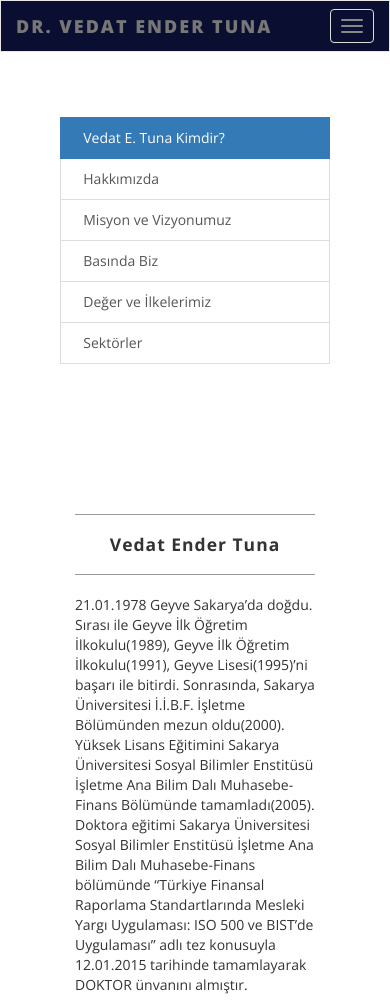
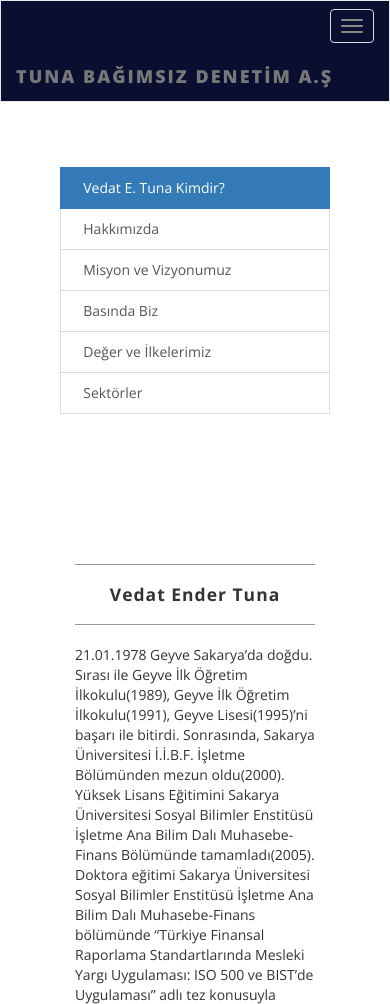
Before and after one commit to tunabd54/tunabd54.github.io, a plain HTML site: page about.html in a window 390 px wide. Shown: the top 1004 px of the page. Drawn offline with nearby package versions, Linux system fonts and the light colour scheme.

Commit message:
Update mobile title

```diff
--- a/about.html
+++ b/about.html
@@ -51,7 +51,7 @@
                 <span class="icon-bar"></span>
             </button>
             <!-- navbar-brand is hidden on larger screens, but visible when the menu is collapsed -->
-            <a class="navbar-brand" href="index.html">DR. VEDAT ENDER TUNA</a>
+            <a class="navbar-brand" href="index.html">TUNA BAĞIMSIZ DENETİM A.Ş</a>
         </div>
         <!-- Collect the nav links, forms, and other content for toggling -->
         <div class="collapse navbar-collapse" id="bs-example-navbar-collapse-1">
```
Also changed, not shown: articles.html (+1 -1 lines), contact.html (+1 -1 lines), index.html (+1 -1 lines), services.html (+1 -1 lines), team.html (+1 -1 lines).
